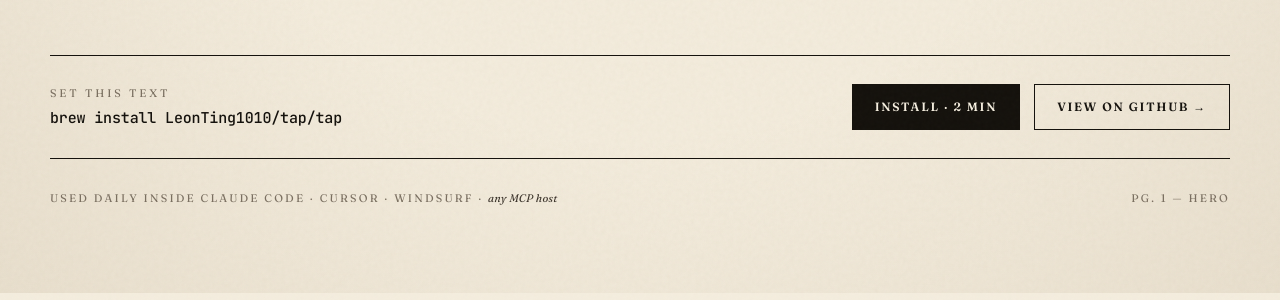
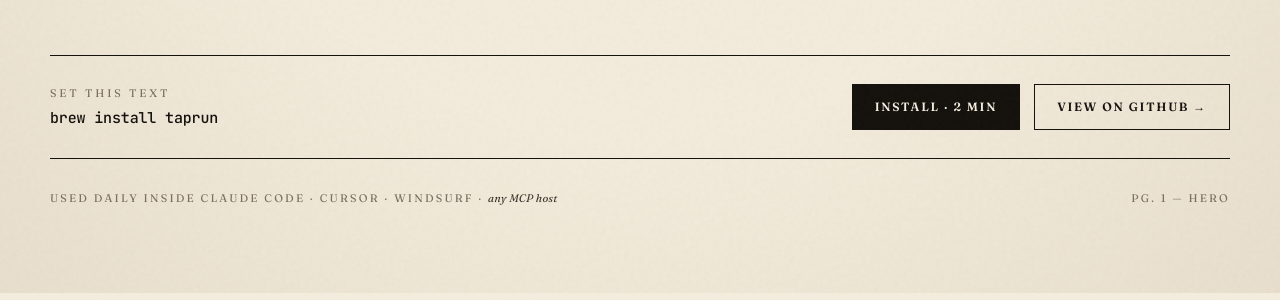
Before and after one commit to LeonTing1010/tap, a Jekyll site: the page docs/index.html, which Jekyll copies as it is, in a window 1280 px wide and 900 px high, scrolled down 980 px. Shown: the part 152-452 px from the top of the window. Built offline with Jekyll 4.4.1, drawn with Linux system fonts in a browser that asks for light colours.

Commit message:
landing: colophon — brew install taprun (match install.sh, drop awkward /tap/tap)
Hero colophon showed `brew install LeonTing1010/tap/tap` — syntactically
valid Homebrew 3-part form but reads awkwardly (tap repo and formula
are both named `tap`, so the path echoes).

Switch to `brew install taprun` to match the canonical command in
public/docs/install.sh:32, which uses the formula's clean name.

Verified: no other `brew install` references on the landing; install.sh
is the authoritative source; formula name is `taprun`, not `tap`.

Co-Authored-By: Claude Opus 4.7 (1M context) <noreply@anthropic.com>

```diff
--- a/docs/index.html
+++ b/docs/index.html
@@ -2515,7 +2515,7 @@ h2 .hl {
   <div class="press-colophon">
     <div class="press-colophon-install">
       <span class="colophon-label">Set this text</span>
-      <code class="colophon-code">brew install LeonTing1010/tap/tap</code>
+      <code class="colophon-code">brew install taprun</code>
     </div>
     <div class="press-colophon-cta">
       <a href="#install" class="press-cta press-cta--primary">Install · 2 min</a>
```
